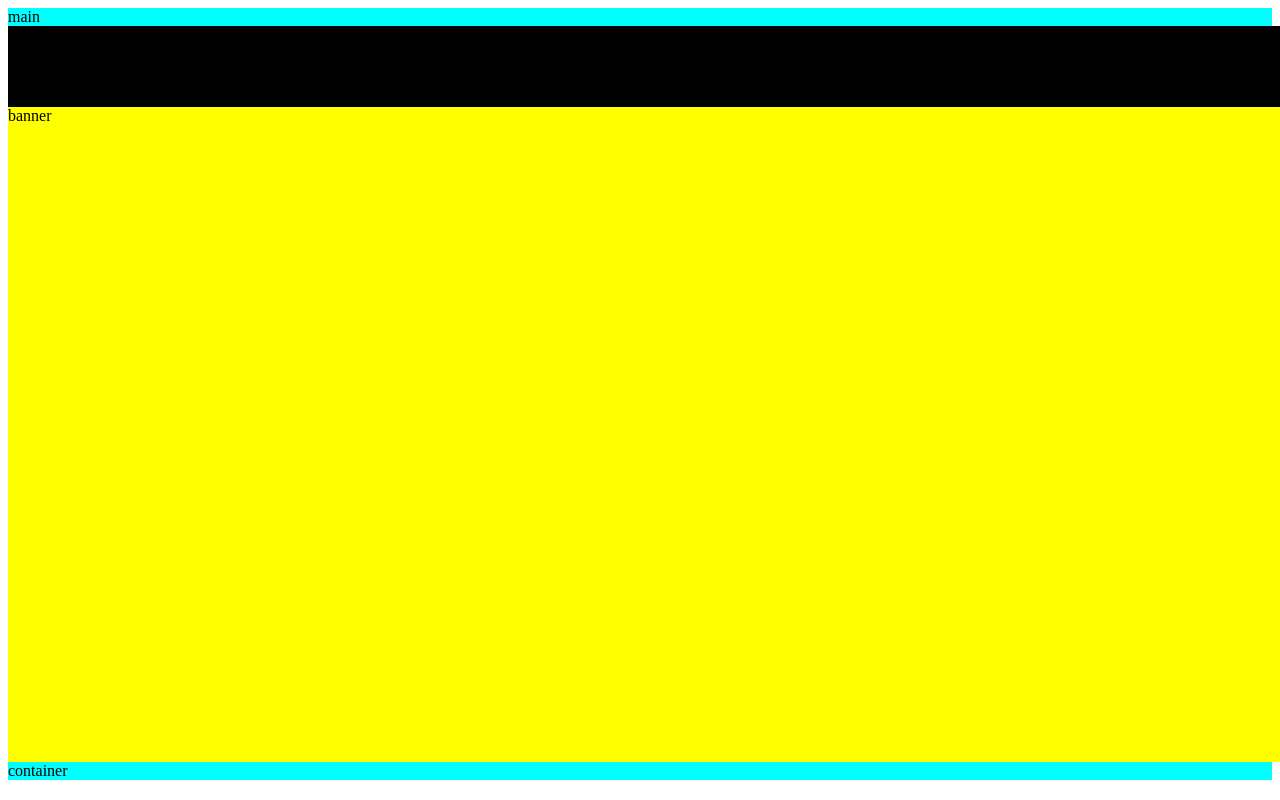
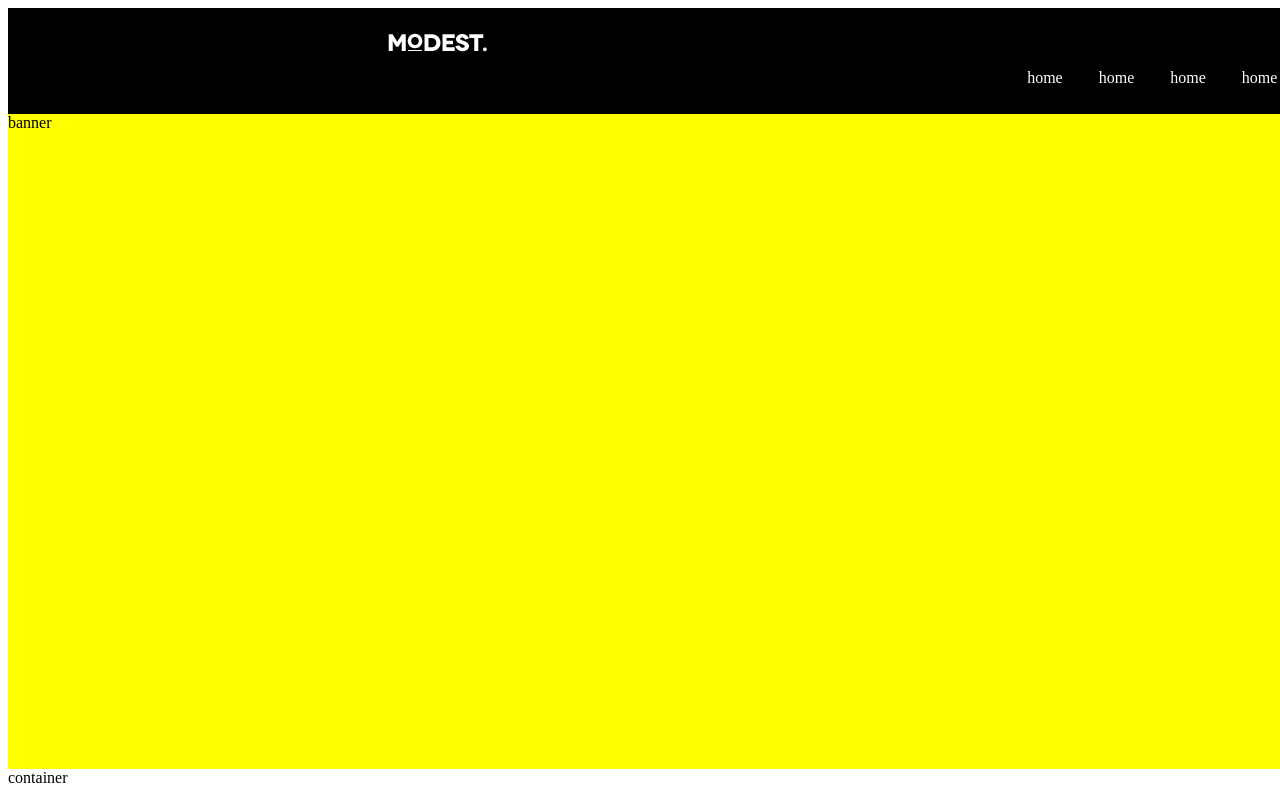
Before and after one commit to laliko/Modest-Landing-Page, a plain HTML site: page index.html in a window 1280 px wide. Shown: the top 800 px of the page. Drawn offline with Linux system fonts and the light colour scheme.

Commit message:
header
logo,menu

```diff
--- a/css/style.css
+++ b/css/style.css
@@ -1,10 +1,34 @@
 .main {
-    background-color: aqua;
+    width: auto;
+    background-color: white;
 }
 .header {
     width: 1900px;
     height: 81px;
     background-color: black;
+    padding-top: 25px;
+
+}
+.logo {
+    width: 100px;
+    height: 20px;
+    margin-left: 380px;
+
+}
+ul {
+    float: right;
+    list-style-type: none;
+    margin-right: 400px;
+}
+li {
+    display: inline-block;
+}
+li a {
+    color: white;
+    text-align: center;
+    padding: 16px;
+    text-decoration: none;
+
 }
 .banner {
     width: 1890px;
@@ -12,6 +36,3 @@
     background-color: yellow;
 
 }
-
-1890
-655
--- a/index.html
+++ b/index.html
@@ -8,13 +8,21 @@
     <link rel="stylesheet" href="css/style.css">
 </head>
 <body>
-<main class="main">  main
+<main class="main">
+    <header class="header">
+        <div class="logo">
+            <img src="img/logo.png" alt="logo" />
+        </div>
+        <ul>
+            <li><a href="#">home</a></li>
+            <li><a href="#">home</a></li>
+            <li><a href="#">home</a></li>
+            <li><a href="#">home</a></li>
+            <li><a href="#">home</a></li>
+            <li><a href="#">home</a></li>
+            <li><a href="#">home</a></li>
 
-    <header class="header">
-
-header
-
-
+        </ul>
     </header>
 <section class="banner">
 
```
